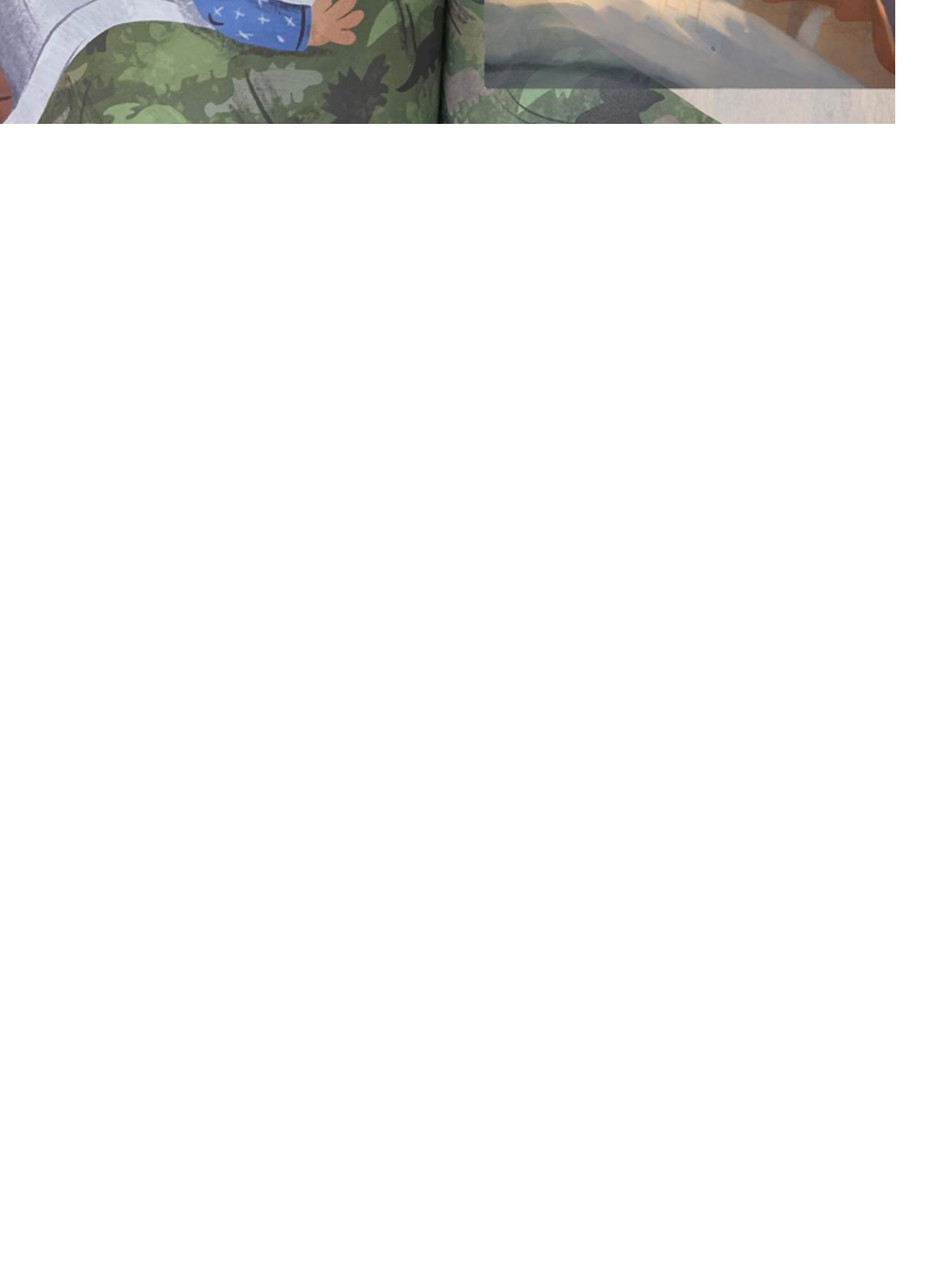
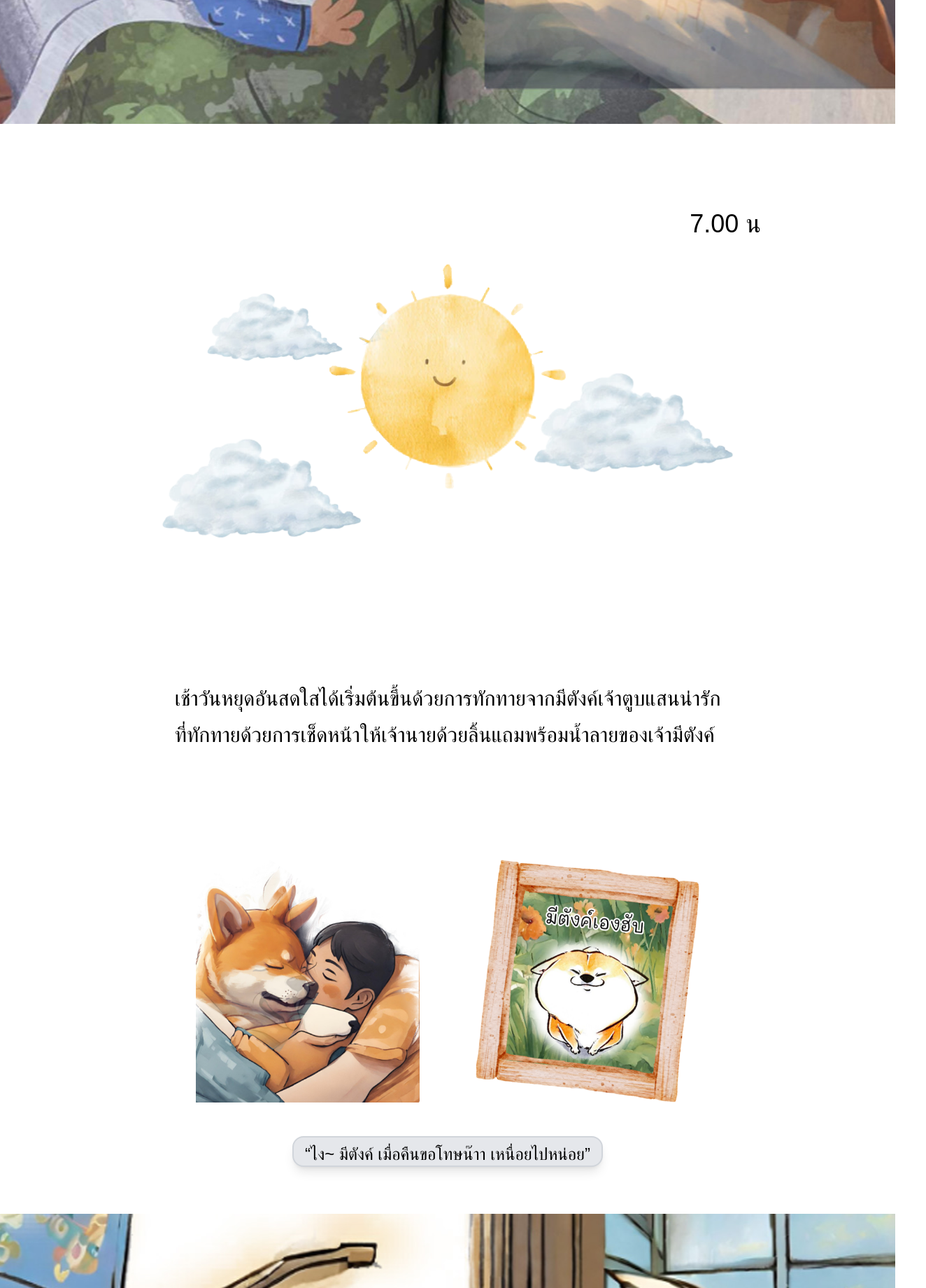
Before and after one commit to ael4556/one-day-with-my-dog, a React (Create React App) app: page / in a window 1280 px wide. Shown: the part 2414-4254 px from the top of the page at 70% size, 1324 px wide, since content can reach past the window. Built offline with nearby package versions, Linux system fonts and the light colour scheme; a web font is replaced by a local one.

Commit message:
create story 4 without animaion

```diff
--- a/src/App.js
+++ b/src/App.js
@@ -4,7 +4,13 @@ import "./App.css";
 import cover from "./Images/cover.jpg";
 
 import Logo from "./components/logo/logo";
+import ClockTop from "./components/clock";
+import Chat from "./components/chat";
+
 import Story1 from "./components/story/story-1";
+import Story2 from "./components/story/story-2";
+import Story3 from "./components/story/story-3";
+import Story4 from "./components/story/story-4";
 
 function App() {
   return (
@@ -21,7 +27,27 @@ function App() {
         }}
       >
         <Logo />
-        <Story1 />
+        <div className="flex flex-col pt-[30vh] xl:pt-[50vh] 2xl:pt-[120vh]">
+          <Story1 />
+        </div>
+        <div>
+          <ClockTop time="7.00" />
+        </div>
+        <div className=" flex justify-center">
+          <Story2 />
+        </div>
+        <div className="flex flex-col pt-40 justify-center justify-items-center">
+          <Story3 />
+        </div>
+        <div className="flex justify-center pt-12">
+          <Chat
+            text="“ไง~ มีตังค์ เมื่อคืนขอโทษน๊าา เหนื่อยไปหน่อย”"
+            showIcon={false}
+          />
+        </div>
+        <div className="flex flex-col">
+          <Story4 />
+        </div>
       </div>
     </div>
   );
--- /dev/null
+++ b/src/components/chat.js
@@ -0,0 +1,78 @@
+import { useEffect, useRef } from "react";
+
+import icon_face from "../Images/SVG/icon-face.svg";
+import icon_dog from "../Images/SVG/icon-dog.svg";
+
+import gsap from "gsap";
+import { ScrollTrigger } from "gsap/ScrollTrigger";
+gsap.registerPlugin(ScrollTrigger);
+
+function Chat({ text = "ไม่มีข้อความ", isMe = true, showIcon = true }) {
+  const messages = useRef();
+  const icons = useRef();
+
+  useEffect(() => {
+    const messages_animation = messages.current;
+    const icons_animation = icons.current;
+
+    gsap.fromTo(
+      icons_animation,
+      { scale: 0 },
+      {
+        scale: 1.25,
+        duration: 0.5,
+        scrollTrigger: {
+          trigger: icons_animation,
+        },
+      }
+    );
+    gsap.fromTo(
+      icons_animation,
+      { scale: 1.25 },
+      {
+        scale: 1,
+        duration: 0.5,
+        delay: 0.5,
+        scrollTrigger: {
+          trigger: icons_animation,
+        },
+      }
+    );
+
+    gsap.fromTo(
+      messages_animation,
+      { scale: 0 },
+      {
+        scale: 1,
+        duration: 0.5,
+        delay: 0.3,
+        scrollTrigger: {
+          trigger: messages_animation,
+        },
+      }
+    );
+  }, []);
+
+  return (
+    <div className={`flex ${isMe ? "justify-end" : "justify-start"}`}>
+      <div
+        ref={messages}
+        className="text-2xl bg-gray-200  rounded-2xl pt-2 px-4 shadow-lg  border-2 border-gray-300"
+      >
+        {text}
+      </div>
+      {isMe && showIcon && (
+        <div className="ml-2">
+          <img
+            ref={icons}
+            src={icon_face}
+            alt="Current User Icon"
+            className="w-16 h-16 border-2 border-gray-300 bg-gray-200 p-3 rounded-full"
+          />
+        </div>
+      )}
+    </div>
+  );
+}
+
+export default Chat;
--- /dev/null
+++ b/src/components/clock.js
@@ -0,0 +1,9 @@
+function ClockTop({ time = "0.00" }) {
+  return (
+    <div className="flex justify-end">
+      <div className="text-4xl pr-[15%]">{time} น</div>
+    </div>
+  );
+}
+
+export default ClockTop;
--- a/src/components/story/story-1.js
+++ b/src/components/story/story-1.js
@@ -41,7 +41,7 @@ function Story1() {
   }, []);
 
   return (
-    <div className="flex flex-col pt-[30vh] xl:pt-[50vh] 2xl:pt-[120vh]">
+    <div>
       <div className="bg-center">
         <div className="flex flex-row justify-around">
           <img src={door_a1} alt="Door_A1" className=" w-1/5" />
--- /dev/null
+++ b/src/components/story/story-2.js
@@ -0,0 +1,136 @@
+import { useEffect, useRef } from "react";
+
+import sun from "../../Images/sun-morning.png";
+import cloundLeftTop from "../../Images/cloud-1.png";
+import cloundRight from "../../Images/cloud-2.png";
+import cloundLeftBottom from "../../Images/cloud-3.png";
+
+import gsap from "gsap";
+import { ScrollTrigger } from "gsap/ScrollTrigger";
+gsap.registerPlugin(ScrollTrigger);
+
+function Story2() {
+  const textRef = useRef();
+  const text2Ref = useRef();
+
+  const sunRef = useRef();
+  const cloundLeftTopRef = useRef();
+  const cloundRightRef = useRef();
+  const cloundLeftBottomRef = useRef();
+
+  useEffect(() => {
+    const text = textRef.current;
+    const text2 = text2Ref.current;
+
+    const sun = sunRef.current;
+    const cloundLeft = cloundLeftTopRef.current;
+    const cloundRight = cloundRightRef.current;
+    const cloundLeftBottom = cloundLeftBottomRef.current;
+
+    gsap.fromTo(
+      text,
+      { opacity: 0 },
+      {
+        opacity: 1,
+        duration: 3,
+        scrollTrigger: {
+          trigger: text,
+        },
+      }
+    );
+
+    gsap.fromTo(
+      text2,
+      { opacity: 0 },
+      {
+        opacity: 1,
+        duration: 3,
+        scrollTrigger: {
+          trigger: text2,
+        },
+      }
+    );
+
+    gsap.fromTo(
+      sun,
+      { scale: 0 },
+      {
+        scale: 1,
+        duration: 1,
+        scrollTrigger: {
+          trigger: sun,
+        },
+      }
+    );
+
+    gsap.to(cloundLeft, {
+      x: -300,
+      duration: 2,
+      scrollTrigger: {
+        trigger: cloundLeft,
+      },
+    });
+
+    gsap.to(cloundRight, {
+      x: 300,
+      duration: 2,
+      scrollTrigger: {
+        trigger: cloundRight,
+      },
+    });
+
+    gsap.to(cloundLeftBottom, {
+      x: -300,
+      duration: 2,
+      scrollTrigger: {
+        trigger: cloundLeftBottom,
+      },
+    });
+  }, []);
+
+  return (
+    <>
+      <img
+        className="absolute  left-[20%]"
+        ref={cloundLeftTopRef}
+        src={cloundLeftTop}
+        alt="sun_morning"
+      />
+      <img
+        className="absolute w-5/6"
+        ref={sunRef}
+        src={sun}
+        alt="sun_morning"
+      />
+      <img
+        className="absolute right-[20%]"
+        ref={cloundRightRef}
+        src={cloundRight}
+        alt="sun_morning"
+      />
+      <img
+        className="absolute left-[20%]"
+        ref={cloundLeftBottomRef}
+        src={cloundLeftBottom}
+        alt="sun_morning"
+      />
+      {/* Last Text */}
+      <div
+        style={{
+          paddingTop: "80vh",
+        }}
+        className="flex flex-col justify-center text-3xl"
+        ref={text2Ref}
+      >
+        <p>
+          เช้าวันหยุดอันสดใสได้เริ่มต้นขึ้นด้วยการทักทายจากมีตังค์เจ้าตูบแสนน่ารัก
+        </p>
+        <p className="pt-4">
+          ที่ทักทายด้วยการเช็ดหน้าให้เจ้านายด้วยลิ้นแถมพร้อมน้ำลายของเจ้ามีตังค์
+        </p>
+      </div>
+    </>
+  );
+}
+
+export default Story2;
--- /dev/null
+++ b/src/components/story/story-3.js
@@ -0,0 +1,13 @@
+import sleep_dog_morning from "../../Images/sleep-with-dog-morning.jpg";
+import dog_in_frame from "../../Images/dog-in-frame.png";
+
+function Story3() {
+  return (
+    <div className="flex justify-center gap-20">
+      <img className=" w-1/4" src={sleep_dog_morning} alt="sleep_dog_morning" />
+      <img className=" w-1/4" src={dog_in_frame} alt="dog_in_frame" />
+    </div>
+  );
+}
+
+export default Story3;
--- /dev/null
+++ b/src/components/story/story-4.js
@@ -0,0 +1,41 @@
+import dog_down_stairs from "../../Images/Dog-down-stairs.jpg";
+import dog_poof_start from "../../Images/dog-poop.jpg";
+import dog_poof_finish from "../../Images/dog-poop-finish.jpg";
+import poof from "../../Images/poop.gif";
+import Chat from "../chat";
+
+function Story4() {
+  return (
+    <>
+      <div
+        className="w-full bg-center"
+        style={{
+          backgroundImage: `url(${dog_down_stairs})`,
+          backgroundRepeat: "no-repeat",
+          height: "130vh",
+        }}
+      >
+        <div className="flex flex-col pt-[60vh] justify-start pr-[70%] ">
+          <Chat text="“ป่ะ ไปหน้าบ้านกัน”" showIcon={false} />
+        </div>
+      </div>
+      <div className="flex pt-40 justify-center">
+        <Chat
+          text="“มีตังค์ อึอึ๊ เร็ว เดี๋ยววันนี้ เรามีอะไรต้องทำเยอะนะ”"
+          showIcon={true}
+        />
+      </div>
+      <div className="flex justify-around pt-64">
+        <img className="w-2/5" src={dog_poof_start} alt="dog_poof2" />
+        <img
+          className="w-[5%] absolute left-[13%] pt-[33%]"
+          src={poof}
+          alt="poof"
+        />
+        <img className="w-2/5" src={dog_poof_finish} alt="dog_poof1" />
+      </div>
+    </>
+  );
+}
+
+export default Story4;
```
